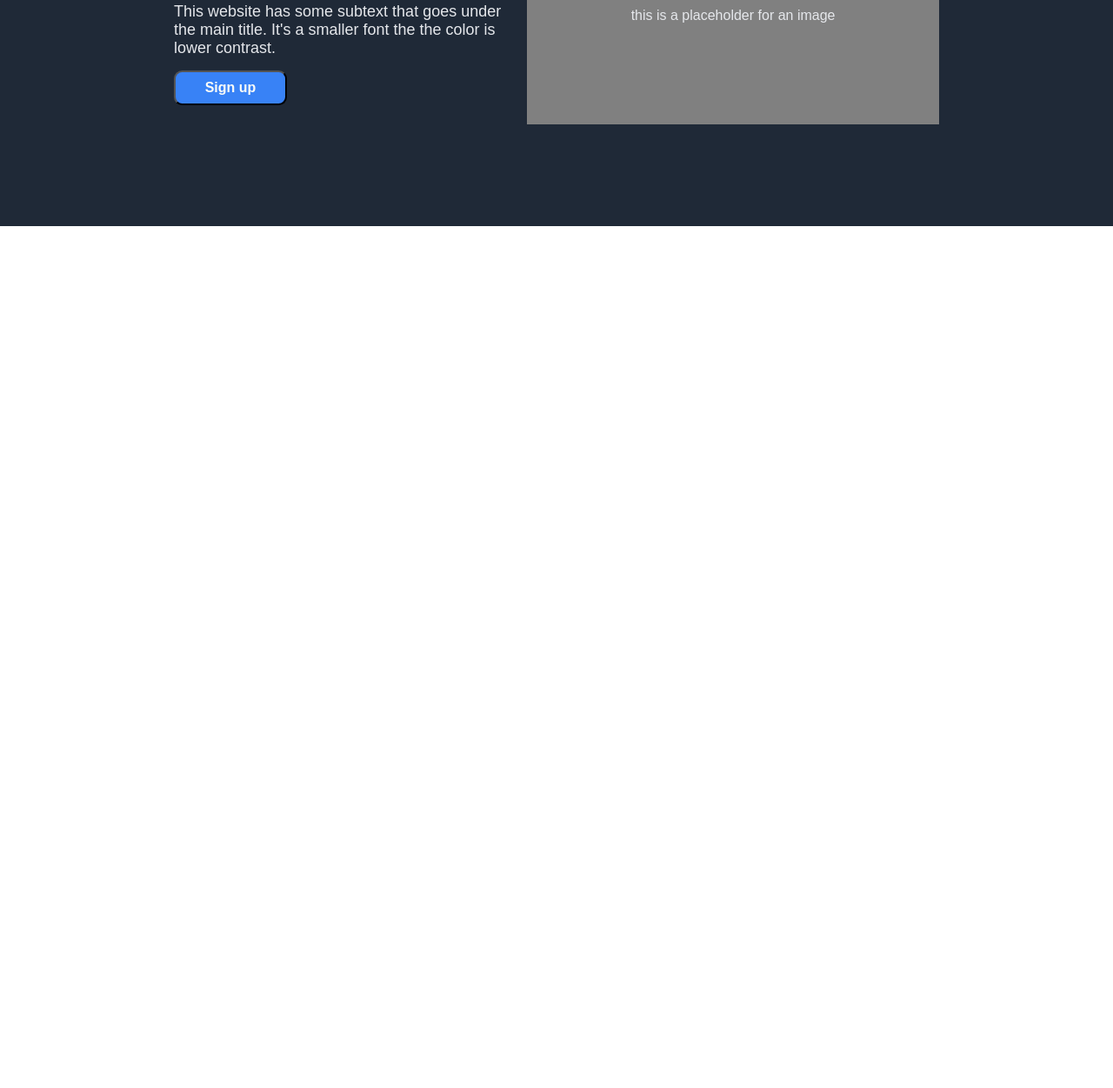
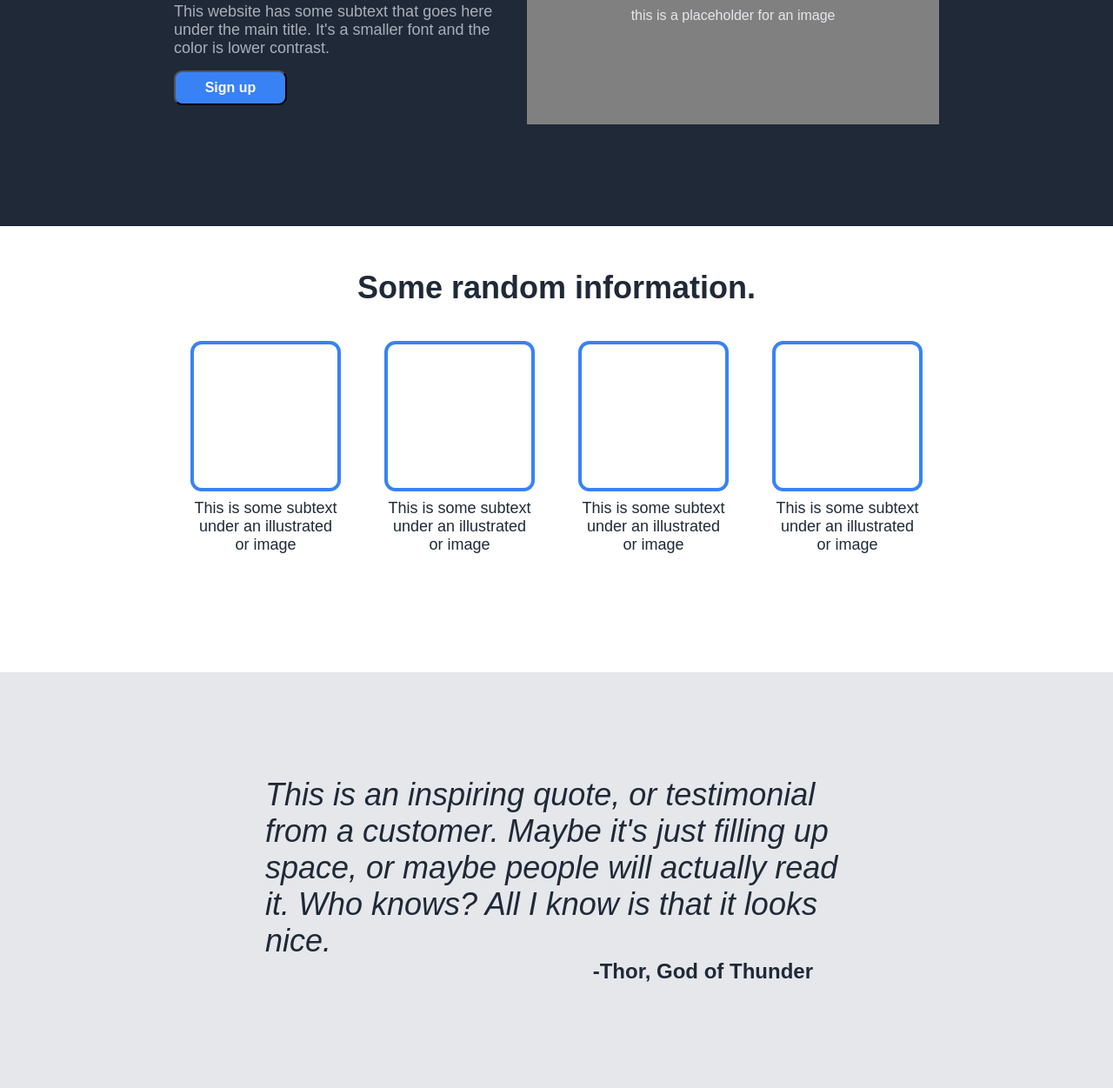
Before and after one commit to ZachBlain/Landing_page, a plain HTML site: page index.html in a window 1280 px wide. Shown: the part 305-1556 px from the top of the page at 87% size. Before the commit the page ends 800 px from the top, so only its background shows below. Drawn offline with Linux system fonts and the light colour scheme.

Commit message:
Added info and quote section

```diff
--- a/index.html
+++ b/index.html
@@ -11,7 +11,7 @@
     <div class="hero">
       <nav>
         <a href="home" class="logo">Header Logo</a>
-        <div class="right-align">
+        <div class="nav-links">
           <a href="one">header link one</a>
           <a href="two">header link two</a>
           <a href="three">header link three</a>
@@ -21,8 +21,8 @@
         <div class="top">
           <h1 class="title">This website is awesome</h1>
           <p>
-            This website has some subtext that goes under the main title. It's a
-            smaller font the the color is lower contrast.
+            This website has some subtext that goes here under the main title.
+            It's a smaller font and the color is lower contrast.
           </p>
           <button class="top-button">Sign up</button>
         </div>
@@ -31,6 +31,40 @@
         </div>
       </div>
     </div>
-    <main></main>
+    <main>
+      <div class="info">
+        <h2>Some random information.</h2>
+        <div class="topbox">
+          <div class="box"></div>
+          <div class="box"></div>
+          <div class="box"></div>
+          <div class="box"></div>
+        </div>
+        <div class="topboxtext">
+          <div class="boxtext">
+            <p>This is some subtext under an illustrated or image</p>
+          </div>
+          <div class="boxtext">
+            <p>This is some subtext under an illustrated or image</p>
+          </div>
+          <div class="boxtext">
+            <p>This is some subtext under an illustrated or image</p>
+          </div>
+          <div class="boxtext">
+            <p>This is some subtext under an illustrated or image</p>
+          </div>
+        </div>
+      </div>
+      <div class="quote">
+        <p>
+          <em
+            >This is an inspiring quote, or testimonial from a customer. Maybe
+            it's just filling up space, or maybe people will actually read it.
+            Who knows? All I know is that it looks nice.</em
+          >
+        </p>
+        <p class="author">-Thor, God of Thunder</p>
+      </div>
+    </main>
   </body>
 </html>
--- a/styles.css
+++ b/styles.css
@@ -49,7 +49,7 @@ nav {
   font-weight: 900;
 }
 
-.right-align a:nth-last-of-type(1) {
+.nav-links a:nth-last-of-type(1) {
   padding-right: 0px;
 }
 
@@ -63,9 +63,62 @@ nav {
 a,
 .top p {
   font-size: 18px;
-  color: #e5e7eb;
+  color: hsl(220, 13%, 70%);
 }
 a {
   text-decoration: none;
   padding: 0 10px;
 }
+.topbox {
+  display: flex;
+  justify-content: center;
+}
+.topboxtext {
+  display: flex;
+  justify-content: center;
+}
+
+.box {
+  width: 165px;
+  height: 165px;
+  border: 4px solid #3882f6;
+  margin: 0 25px;
+  border-radius: 0.8rem;
+}
+
+.boxtext {
+  width: 165px;
+  height: 165px;
+  margin: 0 25px;
+  font-size: 18px;
+  color: #1f2937;
+  border: 4px solid white;
+  padding: 5px 0;
+}
+
+.info {
+  text-align: center;
+  margin: 50px 50px 25px 50px;
+}
+
+.info h2 {
+  margin-bottom: 40px;
+  font-size: 36px;
+  font-weight: 900;
+  color: #1f2937;
+}
+
+.quote {
+  font-size: 36px;
+  font-weight: 100;
+  color: #1f2937;
+  background-color: #e5e7eb;
+  padding: 120px 305px;
+}
+
+.author {
+  text-align: right;
+  font-size: 24px;
+  font-weight: 900;
+  margin-right: 40px;
+}
```
